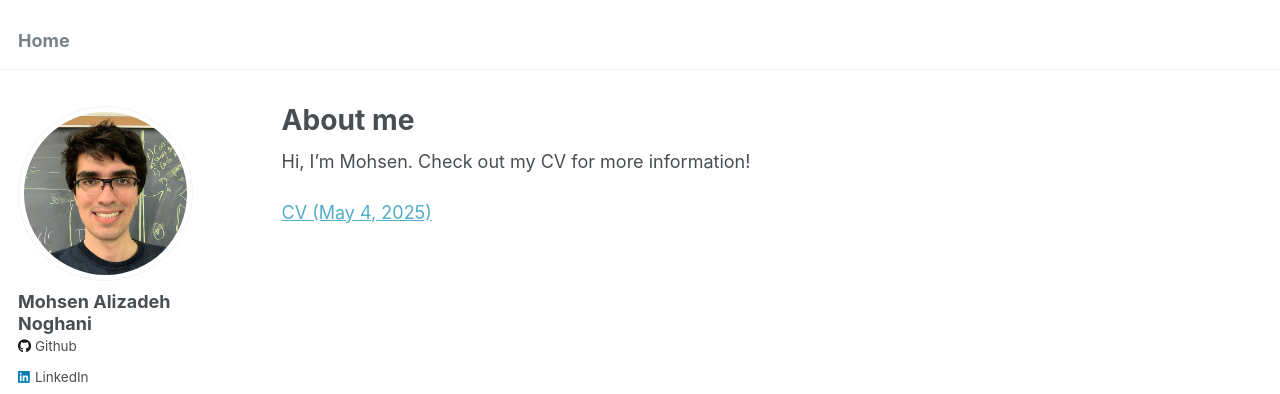
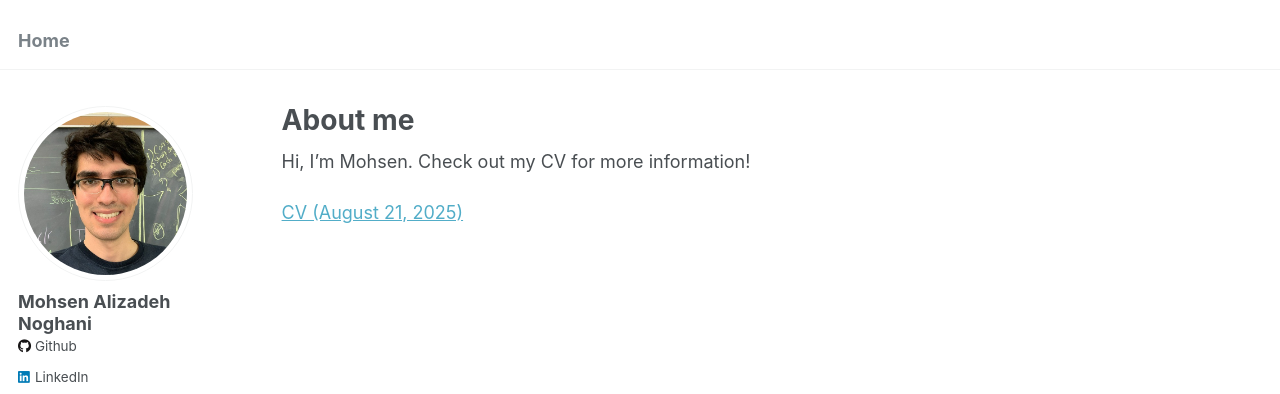
Before and after one commit to mohse-n/mohse-n.github.io, a Jekyll site: the page built from _pages/about.md, in a window 1280 px wide. Shown: the top 394 px of the page. Built offline with Jekyll 4.4.1, drawn with Linux system fonts in a browser that asks for light colours.

Commit message:
Updated CV

```diff
--- a/_pages/about.md
+++ b/_pages/about.md
@@ -9,4 +9,4 @@ redirect_from:
 
 Hi, I'm Mohsen. Check out my CV for more information!
 
-[CV (May 4, 2025)](files/CV_Mohsen_Alizadeh_Noghani_May_4_2025.pdf)
+[CV (August 21, 2025)](files/CV_Mohsen_Alizadeh_Noghani_August_21_2025.pdf)
```
Also changed, not shown: 2 other files.
